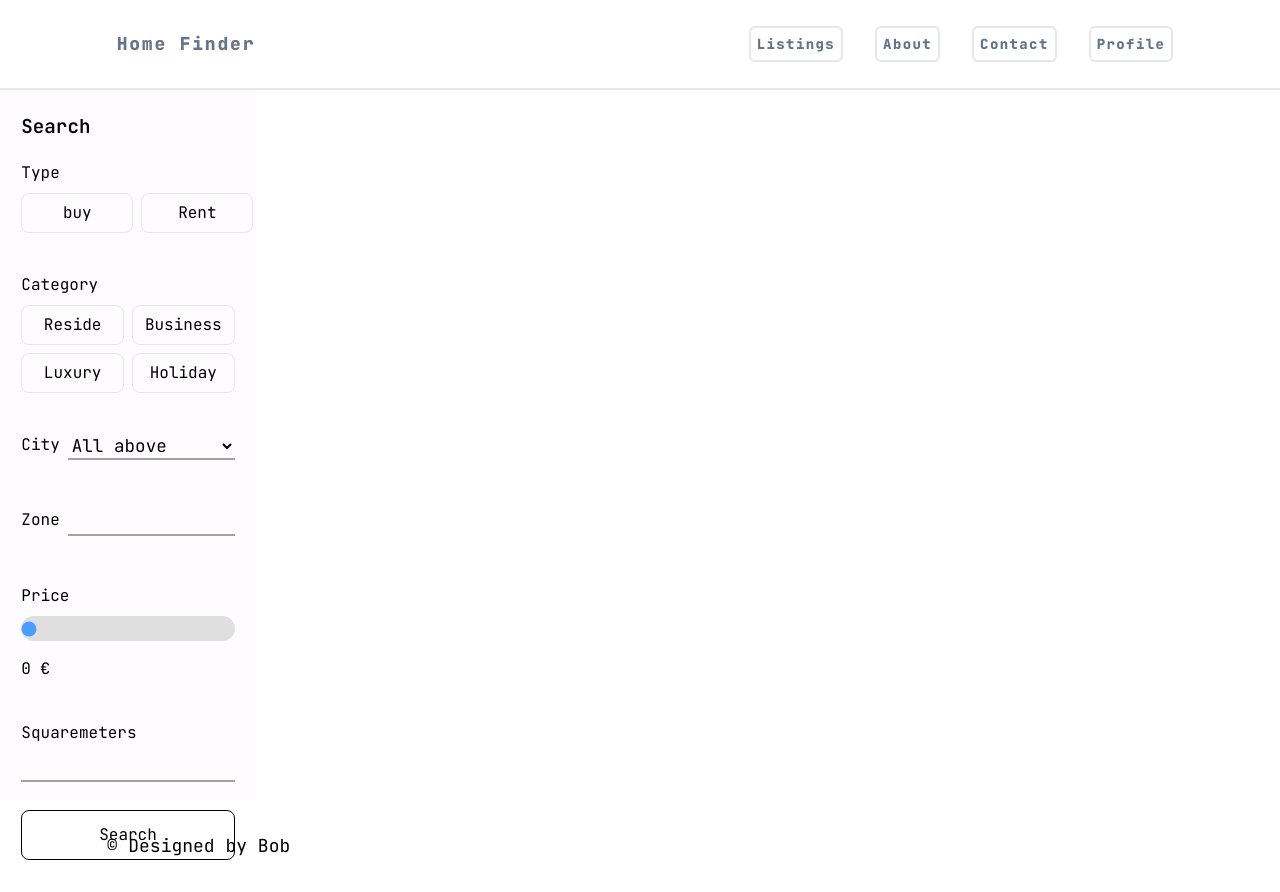
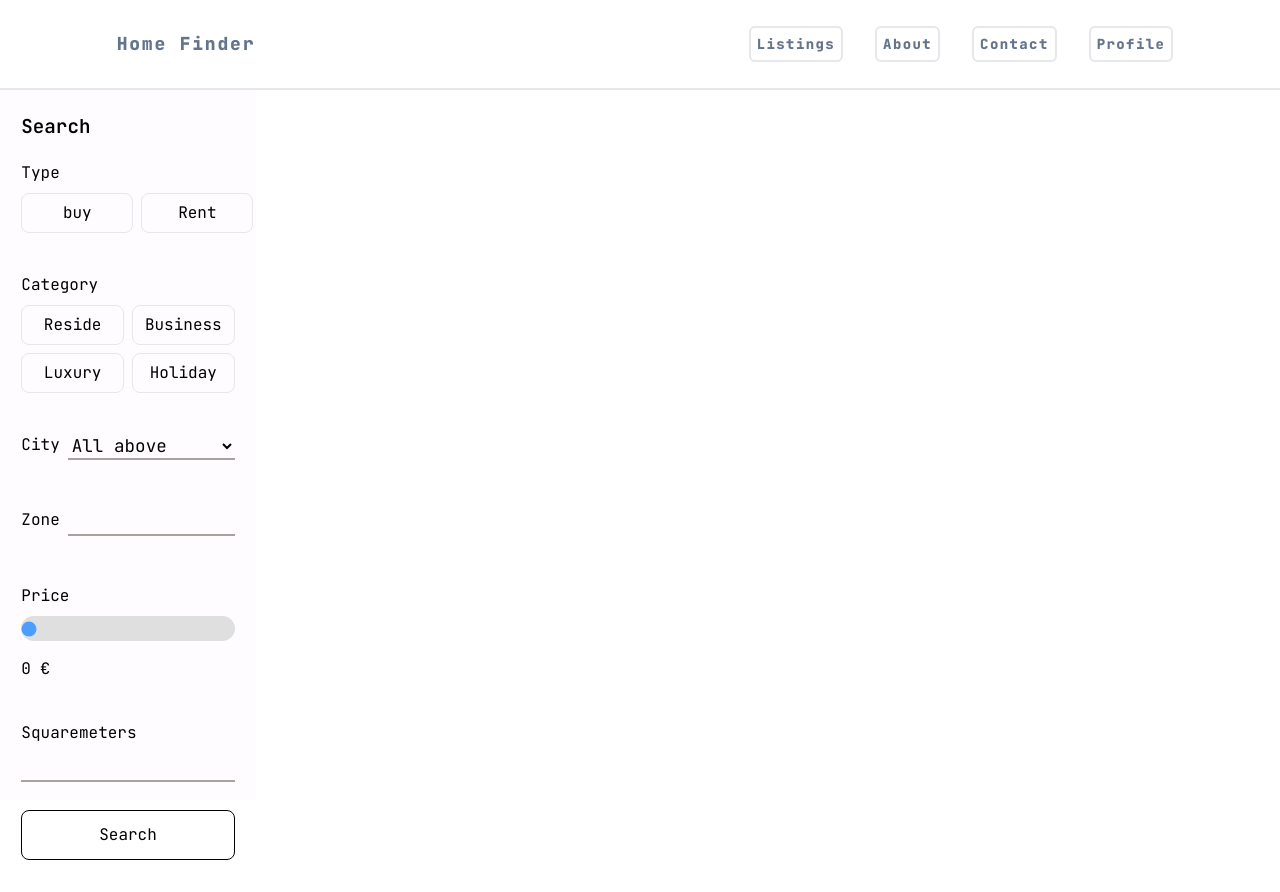
Before and after one commit to urbobb/real-estate-listings, a Next.js app: page /listings in a window 1280 px wide. After the commit the page ends 800 px from the top, so only its background shows below. Built offline with nearby package versions, Linux system fonts and the light colour scheme.

Commit message:
conditional rendering for Footer on Listings page

```diff
--- a/app/layout.tsx
+++ b/app/layout.tsx
@@ -1,28 +1,29 @@
+"use client";
 import { StrictMode } from "react";
-import type { Metadata } from "next";
 import { Inter } from "next/font/google";
 import "../styles/globals.css";
 import Navbar from "./components/Navbar";
 import Footer from "./components/Footer";
+import { usePathname } from "next/navigation";
 
 const inter = Inter({ subsets: ["latin"] });
-
-export const metadata: Metadata = {
-  title: "Create Next App",
-  description: "Generated by create next app",
-};
 
 export default function RootLayout({
   children,
 }: Readonly<{
   children: React.ReactNode;
 }>) {
+  const pathname = usePathname();
+  console.log("Pathname: ", pathname);
+  const enableFooter = pathname === "/listings";
+  console.log("DisableFooter: ", enableFooter);
+
   return (
     <html lang="en">
       <body className={` ${inter.className} min-h-screen`}>
         <Navbar />
         <StrictMode>{children}</StrictMode>
-        <Footer />
+        {!enableFooter ? <Footer /> : null}
       </body>
       <script src="https://kit.fontawesome.com/44b694a7ec.js" async></script>
     </html>
```
